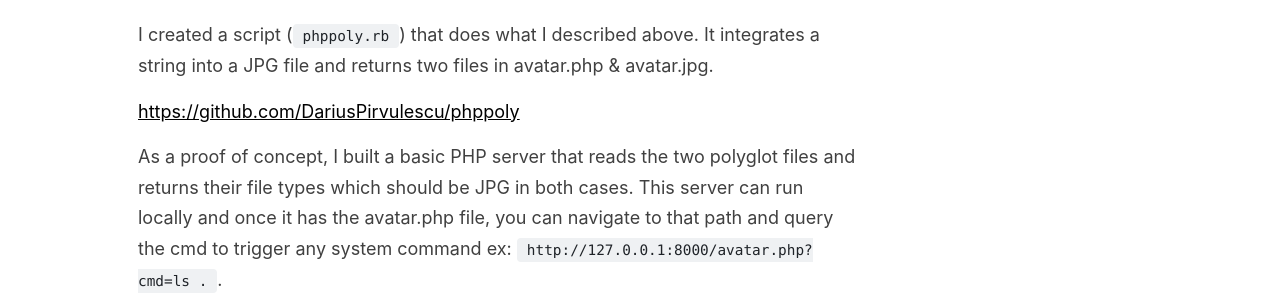
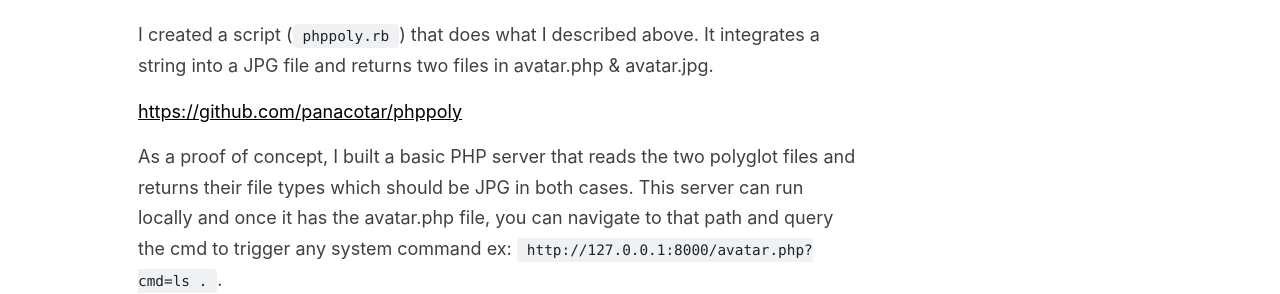
Before and after one commit to panacotar/blog, a Jekyll site: the page built from _posts/2023-10-02-an-intro-to-polyglot-files.md, in a window 1280 px wide and 900 px high, scrolled down 2911 px. Shown: the part 233-527 px from the top of the window. Built offline with Jekyll 4.4.1, drawn with Linux system fonts in a browser that asks for light colours.

Commit message:
Update github profile username

```diff
--- a/_config.yml
+++ b/_config.yml
@@ -6,8 +6,8 @@
 
 # Your website URL
 # Used for Sitemap.xml and your RSS feed
-url: http://dariuspirvulescu.github.io
-enforce_ssl: http://dariuspirvulescu.github.io
+url: http://panacotar.github.io
+enforce_ssl: http://panacotar.github.io
 
 # If you're hosting your site at a Project repository on GitHub pages
 # (http://yourusername.github.io/repository-name)
@@ -20,13 +20,13 @@
 # Includes an icon in the footer for each username you enter
 footer-links:
   email: organicdarius@gmail.com
-  github: dariuspirvulescu
+  github: panacotar
   linkedin: darius-pirvulescu
 
 social:
   name: Darius Pirvulescu
   links:
-    - https://github.com/DariusPirvulescu
+    - https://github.com/panacotar
     - https://www.linkedin.com/in/darius-pirvulescu/
 
 #
--- a/_posts/2023-10-02-an-intro-to-polyglot-files.md
+++ b/_posts/2023-10-02-an-intro-to-polyglot-files.md
@@ -69,7 +69,7 @@
 
 I created a script (`phppoly.rb`) that does what I described above. It integrates a string into a JPG file and returns two files in avatar.php & avatar.jpg.
 
-[https://github.com/DariusPirvulescu/phppoly](https://github.com/DariusPirvulescu/phppoly){:target="_blank"}
+[https://github.com/panacotar/phppoly](https://github.com/panacotar/phppoly){:target="_blank"}
 
 As a proof of concept, I built a basic PHP server that reads the two polyglot files and returns their file types which should be JPG in both cases. This server can run locally and once it has the avatar.php file, you can navigate to that path and query the cmd to trigger any system command ex: `http://127.0.0.1:8000/avatar.php?cmd=ls .`.
 
```
Also changed, not shown: README.md.
